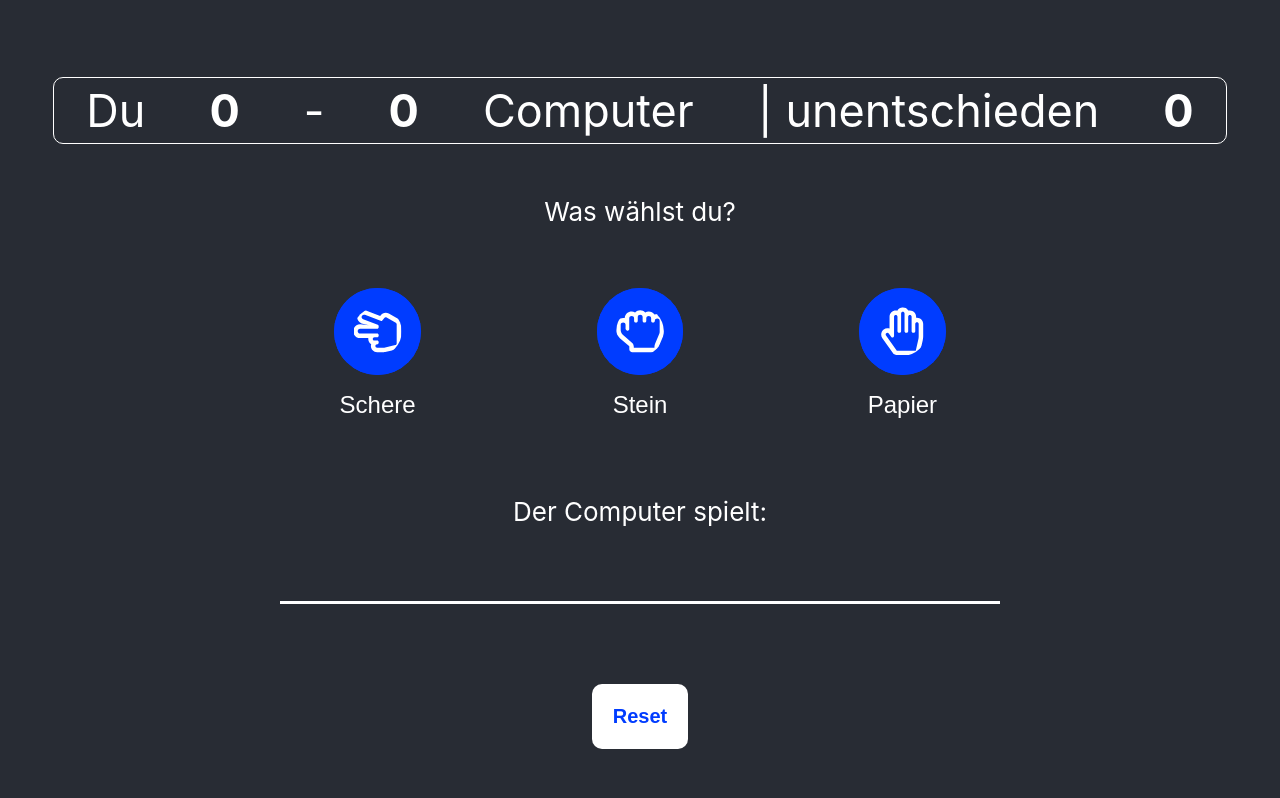
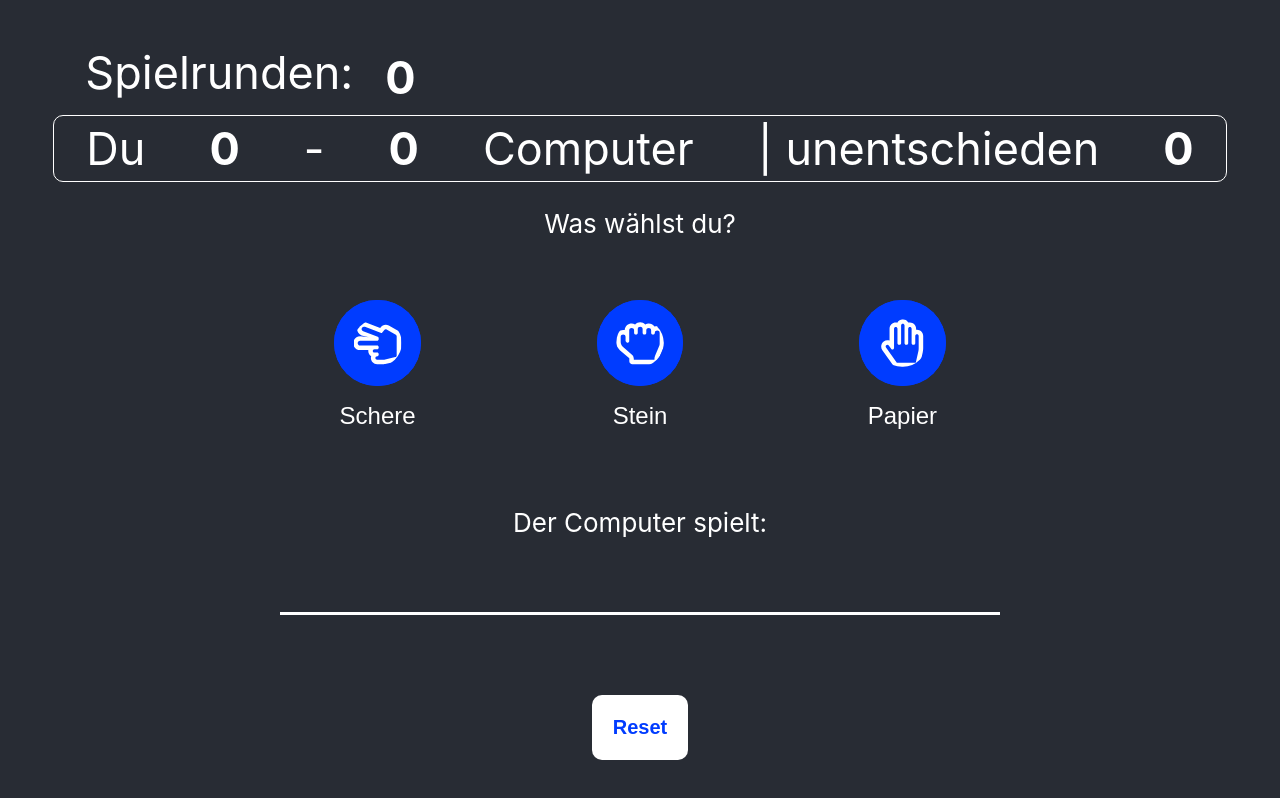
Before and after one commit to Melli1234d/scheresteinpapier, a React (Create React App) app: page / in a window 1280 px wide. Built offline with nearby package versions, Linux system fonts and the light colour scheme.

Commit message:
Endergebnis

```diff
--- a/src/App.css
+++ b/src/App.css
@@ -128,7 +128,14 @@
     font-size: 20px;
 
 }
-
+.count{
+    margin-top: 5px;
+    margin-bottom: 5px;
+    font-size: 45px;
+    padding-left: 2rem;
+    padding-right: 2rem;
+    font-weight: bold;
+}
 .ergebnis {
     margin: 3rem;
     font-weight: bolder;
@@ -139,3 +146,18 @@
     width: 45rem;
 
 }
+.div-untereinander{
+    flex-direction: column;
+    display: flex;
+
+}
+.spielrunden{
+    margin-top: 5px;
+    margin-bottom: 5px;
+    font-size: 45px;
+    padding-left: 2rem;
+    padding-right: 2rem;
+
+    flex-direction: row;
+    display: flex;
+}
--- a/src/App.js
+++ b/src/App.js
@@ -20,6 +20,7 @@ function App() {
         setDraw(0);
         setLose(0);
         setComputerButton(undefined);
+        setCount(0);
     }
     // Funktion die bei jedem klick + eins machen soll (Anzahl der Spiele)
     const handleAmountGames = () => {
@@ -40,7 +41,7 @@ function App() {
     //bei jedem mal wenn es sich ändert aktualisiert und speichert er es
     useEffect(() => {
         if (userButton) {
-            returnResult()
+            scoreJudgement()
         }
     }, [userButton]);
 
@@ -96,9 +97,14 @@ function App() {
         Stein: 'Schere',
         Schere: 'Papier',
     };
+    function buttonClicked() {
+        let userButtonTitle = buttons.title //User
+        let computerButtonTitle = randomComputerButtons() //Computer Button beim draufklick random angezeigt
+        handleAmountGames(); //macht +1 bei gesamt Spiele
 
+    }
 
-    function returnResult() {
+    function scoreJudgement() {
         console.log("User:", userButton?.title, "Computer", computerButton?.title,
             winCondition[userButton?.title]);
         if (userButton?.title === computerButton?.title) { //wenn user buttom gleich ist mit computer button ist unentschieden
@@ -121,8 +127,9 @@ function App() {
         <div className="App">
             <header className="App-header">
 
-
-                <p className="p-Ausrichtung">
+            <div className="div-untereinander">
+                <div className="spielrunden"> Spielrunden:<div className="count"> {count}</div> </div>
+                <div className="p-Ausrichtung">
                     <div className="du"> Du</div>
                     <div className="punktestand-win"> {won}</div>
                     <div className="trennstrich">-</div>
@@ -130,7 +137,9 @@ function App() {
                     <div className="computer">Computer</div>
                     <div className="unentschieden">| unentschieden</div>
                     <div className="punktestand-draw">{draw}</div>
-                </p>
+                </div>
+
+             </div>
                 <p>
                     Was wählst du?
                 </p>
@@ -138,11 +147,8 @@ function App() {
                     {buttons.map((button) =>
                         <ButtonItem
                             onPress={() => {
-                                let userButtonTitle = button.title //User
-                                let computerButtonTitle = //Computer Button beim draufklick random angezeigt
-                                    randomComputerButtons()
                                 setUserButton(button); //speichert den User Button
-                                handleAmountGames(); //macht +1 bei gesamt Spiele
+                                buttonClicked()
                             }}
                             title={button.title}
                             icon={button.icon}
```
